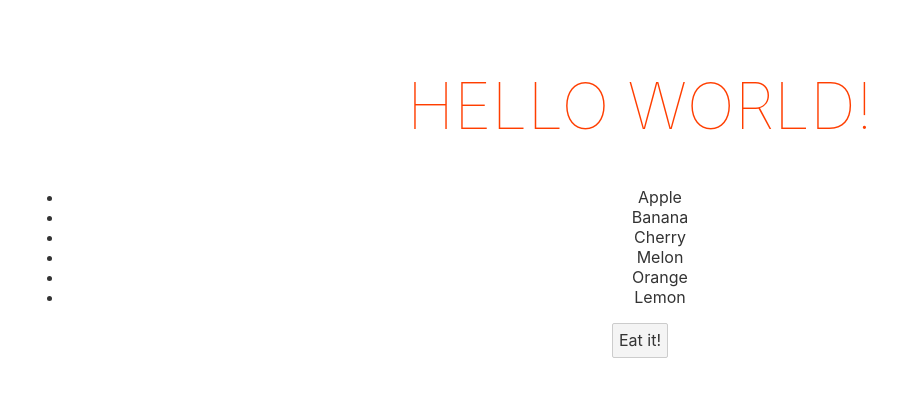
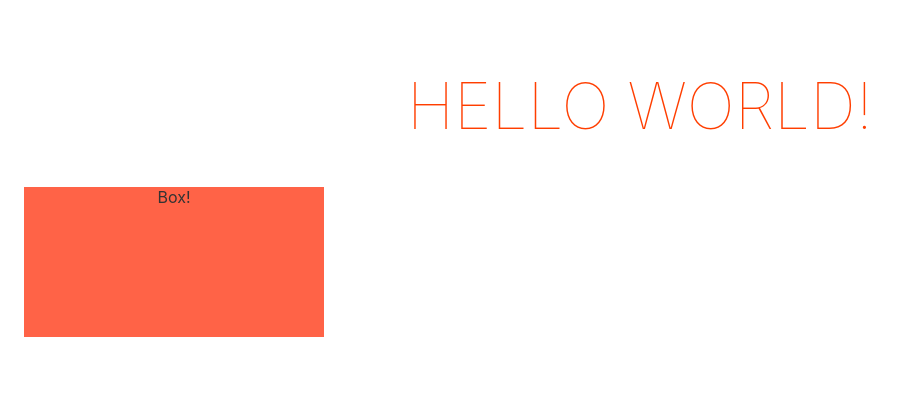
Before and after one commit to HongKeunAhn/Svelte, a Svelte app: page / in a window 1280 px wide. Shown: the top 396 px of the page, without its empty margins (0-905 px from the left). Built offline with nearby package versions, Linux system fonts and the light colour scheme.

Commit message:
이벤트 핸들링 - click, mouseenter, mouseleave

```diff
--- a/src/App.svelte
+++ b/src/App.svelte
@@ -1,23 +1,35 @@
 <script>
-	import { each } from "svelte/internal";
+	import { onMount } from 'svelte';
+	let name = 'world';
+	let isGreen = false;
 
-	let name = 'world';
-	let fruits = ['Apple', 'Banana', 'Cherry', 'Melon', 'Orange', 'Lemon'];
+	// onMount(() => {
+	// 	const box = document.querySelector('.box');
+	// 	box.addEventListener('click', () => {
+	// 		isGreen = !isGreen;
+	// 	});
+	// });
 
-	function deleteFruit() {
-		fruits = fruits.slice(1);
+	function enter() {
+		name = 'enter';
+	}
+
+	function leave() {
+		name = 'leave';
 	}
 
 </script>
 
 <main>
 	<h1>Hello {name}!</h1>
-	<ul>
-		{#each fruits as fruit}
-			<li>{fruit}</li>
-		{/each}
-	</ul>
-	<button on:click={deleteFruit}>Eat it!</button>
+	<div class="box"
+		style="background-color: {isGreen ? '#1CC20E' : 'tomato'}"
+		on:click={() => { isGreen = !isGreen}}
+		on:mouseenter={enter}
+		on:mouseleave={leave}
+		>
+		Box!
+	</div>
 </main>
 
 <style>
@@ -35,6 +47,13 @@
 		font-weight: 100;
 	}
 
+	.box {
+		width: 300px;
+		height: 150px;
+
+		background-color: tomato;
+	}
+
 	@media (min-width: 640px) {
 		main {
 			max-width: none;
```
